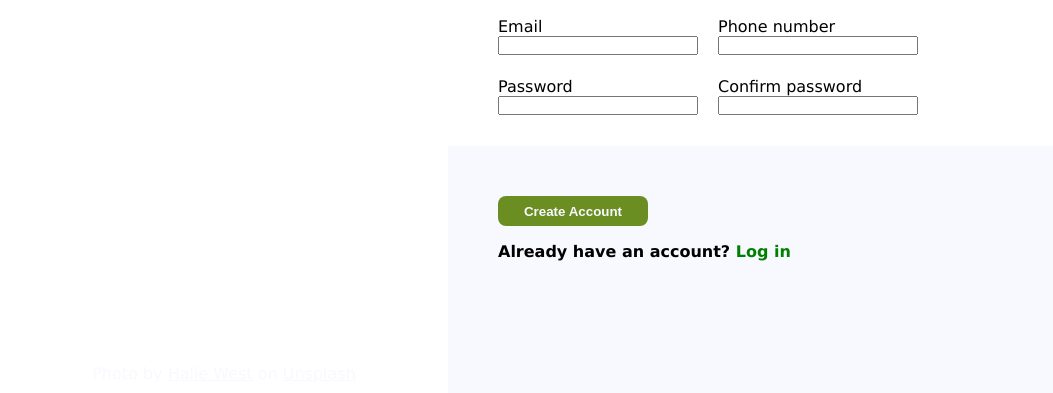
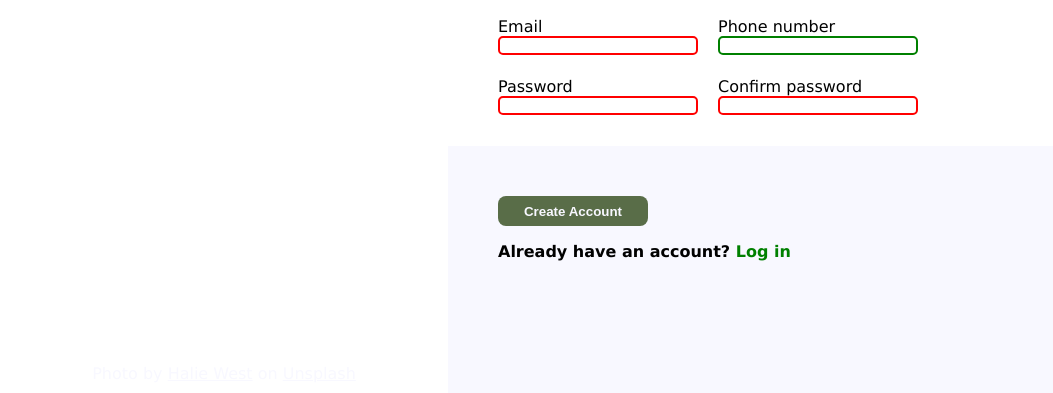
Before and after one commit to Mattman135/Sign-up-Form, a plain HTML site: page index.html in a window 1280 px wide. Shown: the part 407-800 px from the top of the page, without its empty margins (0-1053 px from the left). Drawn offline with Linux system fonts and the light colour scheme; a web font is replaced by a local one.

Commit message:
Fixed input validation

```diff
--- a/index.html
+++ b/index.html
@@ -23,7 +23,7 @@
                 <p id="dummy-text-three">You <em>know</em> you want to.</p>
             </div>
             <!--action attribute tells the form where data should be sent, in form of URL, this is a dummy form hence #-->
-            <form action="#">
+            <form action="#" method="post">
                 <p>Let's do this!</p>
 
                 <div class="form-div">
@@ -39,19 +39,19 @@
                     </div>
                     <div class="input">
                         <label for="email">Email</label>
-                        <input type="email" id="email"  pattern="(\d{5}([\-]\d{4})?)" required>
+                        <input type="email" id="email"  required>
                     </div>
                     <div class="input">
                         <label for="phone_number">Phone number</label>
-                        <input type="number" id="phone_number">
+                        <input type="number" id="phone_number" min="0">
                     </div>
                     <div class="input">
                         <label for="password">Password</label>
-                        <input type="password" id="password" pattern="(\d{5}([\-]\d{4})?)" required>
+                        <input class="error" type="password" id="password" required>
                     </div>
                     <div class="input">
                         <label for="confirm-password">Confirm password</label>
-                        <input type="password" id="confirm-password" pattern="(\d{5}([\-]\d{4})?)" required>
+                        <input class="error" type="password" id="confirm-password" required>
                     </div>
                 </div>
             </form>
--- a/styles.css
+++ b/styles.css
@@ -78,7 +78,7 @@ img {
 }
 
 button {
-    background-color: #6B8E23;
+    background-color: #596D48;
     border: none;
     width: 150px;
     height: 30px;
@@ -90,6 +90,7 @@ button {
 
 button:hover {
     background-color: pink;
+    cursor: pointer;
 }
 
 .log-in, .dummy-text {
@@ -139,10 +140,20 @@ form p {
     width: 200px;
 }
 
-.input:invalid {
+input {
+    border: 2px solid #000;
+    border-radius: 5px;
+}
+
+input:focus {
+    border: 2px blue;
+    box-shadow: 2px 2px 2px black;
+}
+
+input:invalid {
     border-color: red;
 }
 
-.input:valid {
+input:valid {
     border-color: green;
 }
```
